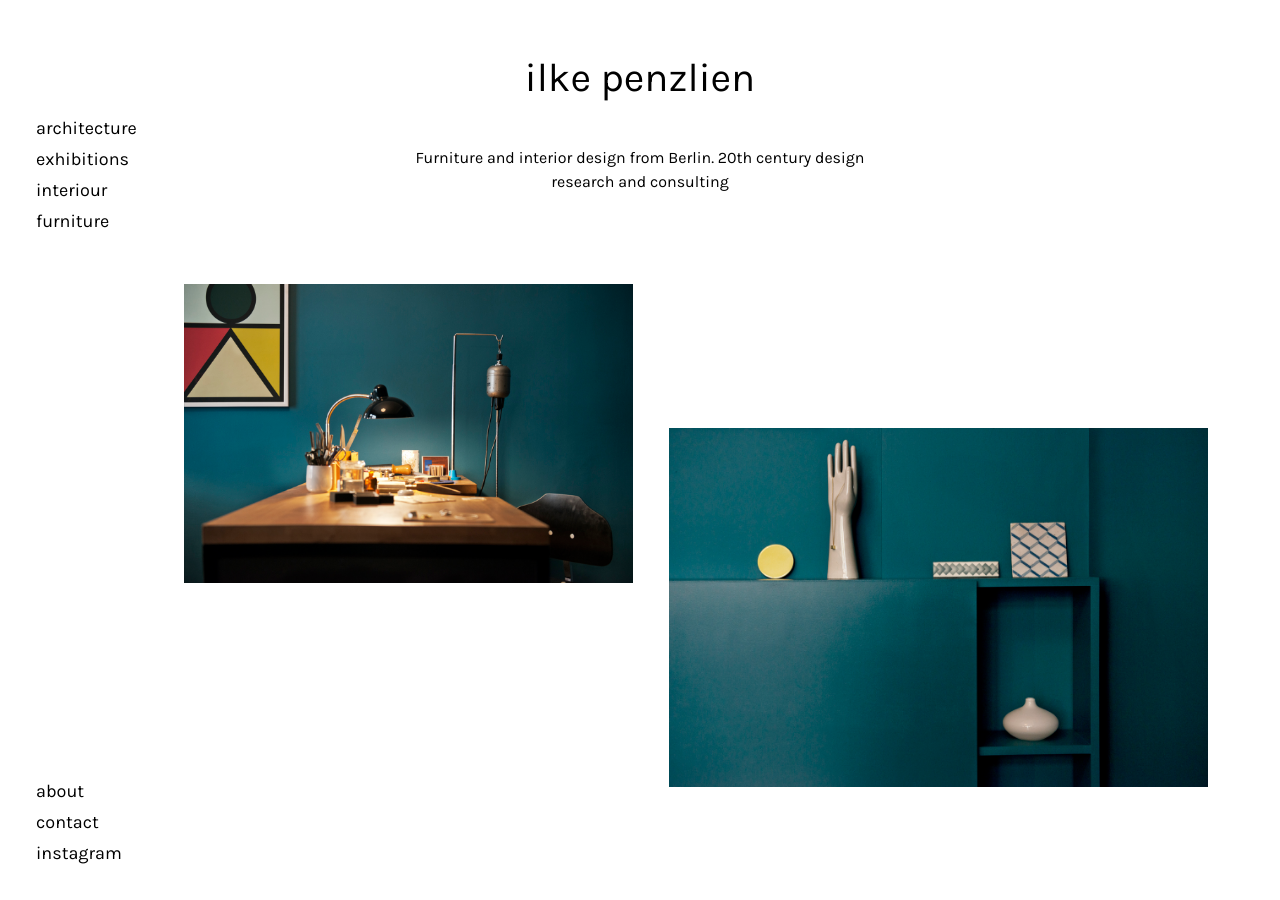
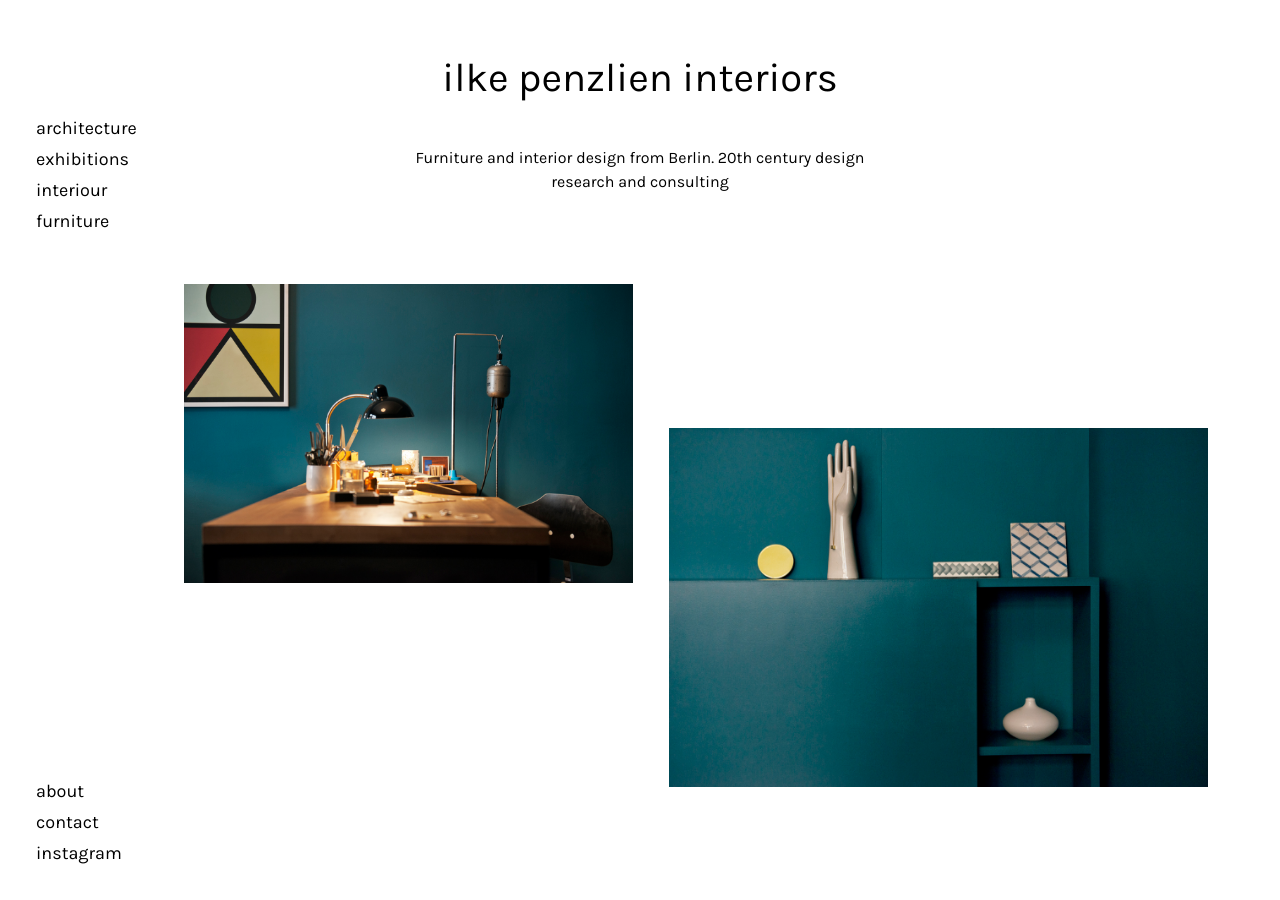
Before and after one commit to airbinski/ilke-penzlien, a Jekyll site: the page built from index.md, in a window 1280 px wide and 900 px high. Built offline with Jekyll 4.4.1, drawn with Linux system fonts in a browser that asks for light colours.

Commit message:
title change

```diff
--- a/_config.yml
+++ b/_config.yml
@@ -1,6 +1,6 @@
 # Configurable meta information about website
 # ~~~~~~~~~~~~~~~~~~~~~~~~~~~~~~~~~~~~~~~~~~~
-title: Ilke Penzlien
+title: Ilke Penzlien Interiors
 description: >-
   Furniture and interior design from Berlin. 20th century design research and
   consulting
```
